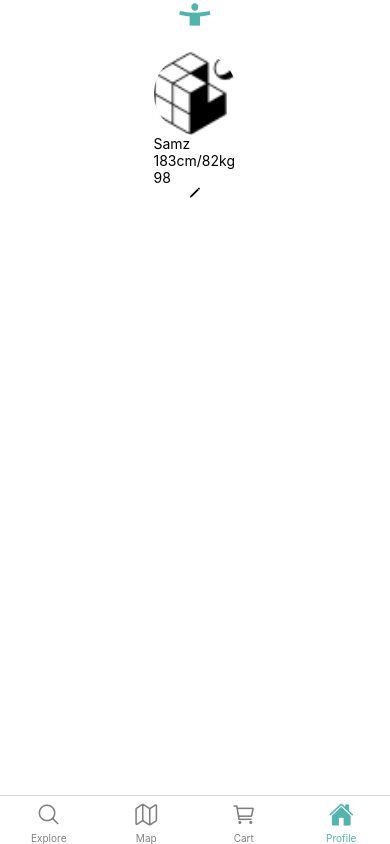
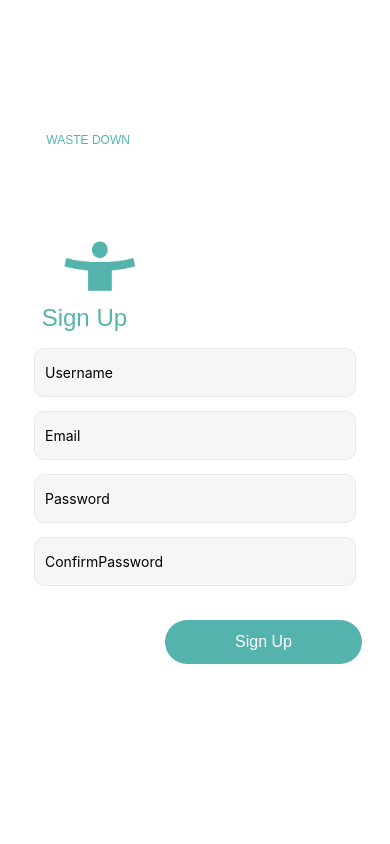
Before and after one commit to samzhao273/HTN-2022-Project, a React Native app in the folder frontend/: screen / in a window 390 px wide. Built offline with nearby package versions, Linux system fonts and the light colour scheme.

Commit message:
Added signup/login/assets(icon img)

```diff
--- a/frontend/App.js
+++ b/frontend/App.js
@@ -3,10 +3,12 @@ import { StyleSheet, Text, View } from 'react-native';
 import Ionic from "react-native-vector-icons/Ionicons"
 import * as React from 'react';
 import MainContainer from './MainApp/MainContainer'
+import Login from "./Login.js"
+import Signup from "./Signup.js"
 
 export default function App() {
   return (
-    <MainContainer/>
+    <Signup/>
   );
 }
 
--- /dev/null
+++ b/frontend/Login.js
@@ -0,0 +1,258 @@
+import React from "react"
+import { StatusBar } from 'expo-status-bar';
+import { StyleSheet, Text, View, SafeAreaView, Image ,TextInput, TouchableOpacity} from 'react-native';
+import { useState } from 'react';
+
+export default function login() {
+  const [isSecureEntry, setIsSecureEntry] = useState(true);
+  return (
+    <SafeAreaView style={styles.root}>
+      <Text style = {styles.text}> WASTE DOWN</Text>
+
+      <Image
+        style={styles.image}
+        source={require('./assets/man.png')}
+      />
+
+      <Text style = {styles.LogInText}> Log in </Text>
+
+      <View style = {styles.emailInput}>
+        <TextInput placeholder='Email'  />
+      </View>
+
+      <View style = {styles.passwordInput}>
+        <TextInput placeholder='Password'
+            secureTextEntry={isSecureEntry}/>
+      </View>
+
+
+      <TouchableOpacity
+        onPress={() => { console.warn('Show Password Pressed') }}
+        style = {styles.showPasswordButton} >
+        <Text style = {styles.buttonShowPass}>Show</Text>
+      </TouchableOpacity>
+
+
+      <TouchableOpacity
+        style={styles.buttonLogin}
+        onPress={() => { console.warn('login pressed') }} >
+        <Text style={styles.buttonText}>Log in</Text>
+      </TouchableOpacity>
+
+
+      <TouchableOpacity
+        onPress={() => { console.warn('sign up pressed') }}
+        style = {styles.buttonRegister} >
+        <Text style = {styles.buttonText}>Sign Up</Text>
+      </TouchableOpacity>
+
+
+      <TouchableOpacity
+        onPress={() => { console.warn('forgot password pressed') }}
+        style = {styles.buttonForgotPass} >
+        <Text style = {styles.buttonForgotPassText}>Forgot your password?</Text>
+      </TouchableOpacity>
+
+
+
+    </SafeAreaView>
+
+
+
+
+  );
+};
+
+
+
+const styles = StyleSheet.create({
+  root: {
+    flex: 1,
+    backgroundColor: '#FFFFFF',
+    alignItems: 'center',
+    justifyContent: 'center',
+
+  },
+
+  text: {
+    position: 'absolute',
+    width: 97,
+    height: 25,
+    left: 43,
+    top: 122,
+    color: '#55B3AE',
+    // fontFamily: 'Inter',
+    fontWeight: '400',
+    fontSize: 12,
+    display: 'flex',
+    alignItems: 'flex-end',
+    textAlign: 'center',
+
+
+  },
+
+  LogInText: {
+    position: 'absolute',
+    width: 125,
+    height: 32,
+    left: 35,
+    top: 300,
+    color: '#55B3AE',
+    // fontFamily: 'Inter',
+    fontWeight: '400',
+    fontSize: 24,
+    display: 'flex',
+    alignItems: 'flex-end',
+    textAlign: 'center',
+
+
+  },
+
+  emailInput: {
+    position: 'absolute',
+    height: 49,
+    width: 322,
+    left: 34,
+    top: 348,
+    backgroundColor: '#F6F6F6',
+    borderRadius: 10,
+    borderWidth: 1,
+    borderColor: "#E8E8E8",
+    justifyContent:'center',
+    paddingHorizontal: 10,
+
+  },
+
+  passwordInput: {
+    position: 'absolute',
+    height: 49,
+    width: 322,
+    left: 34,
+    top: 411,
+    backgroundColor: '#F6F6F6',
+    borderRadius: 10,
+    borderWidth: 1,
+    borderColor: "#E8E8E8",
+    justifyContent: 'center',
+    paddingHorizontal: 10,
+  },
+
+
+  placeholder: {
+    height: 40,
+
+  },
+  showPasswordButton:{
+    position: 'absolute',
+    width: 43,
+    height: 19,
+    right: 50,
+    top: 425,
+
+
+  },
+
+
+  buttonLogin: {
+    position: 'absolute',
+
+    alignItems: 'center',
+    justifyContent:'center',
+
+    paddingLeft: 16,
+    paddingRight: 16,
+
+    height: 44,
+    left:165,
+    right: 32,
+    top: 500,
+
+    backgroundColor: '#B1DBD8',
+    borderRadius: 100
+  },
+
+  buttonRegister: {
+    position: 'absolute',
+
+    alignItems: 'center',
+    justifyContent:'center',
+
+    paddingLeft: 16,
+    paddingRight: 16,
+
+    height: 44,
+    left:165,
+    right: 32,
+    top: 555,
+
+    backgroundColor: '#55B3AE',
+    borderRadius: 100
+  },
+
+  buttonForgotPass: {
+    // position: 'absolute',
+    // width: 286,
+    // height: 16,
+    // bottom: 198,
+    // left: 120,
+    // backgroundColor: 'white',
+    // alignItems: 'center',
+    // justifyContent:'center'
+    position: 'absolute',
+
+    alignItems: 'center',
+    justifyContent:'center',
+
+    paddingLeft: 16,
+    paddingRight: 16,
+
+    height: 44,
+    left:165,
+    right: 32,
+    top: 600,
+
+    backgroundColor: 'white',
+    borderRadius: 100
+
+  },
+
+  buttonText: {
+    color: 'white',
+    fontFamily: 'Arial',
+    fontWeight: '300',
+    fontSize: 16,
+
+
+  },
+
+  buttonForgotPassText: {
+    color: '#55B3AE',
+    fontFamily: 'Arial',
+    fontStyle: 'normal',
+    fontWeight: '400',
+    fontSize: 13,
+
+
+
+  },
+
+  buttonShowPass:{
+    color: '#B1DBD8',
+    fontFamily: 'Arial',
+    fontStyle: 'normal',
+    fontWeight: '300',
+    fontSize: 16,
+
+
+  },
+
+  image: {
+    width: 80,
+    resizeMode: 'contain',
+    top:130,
+    left:60,
+    position: 'absolute',
+  }
+
+
+});
--- /dev/null
+++ b/frontend/Signup.js
@@ -0,0 +1,206 @@
+import React from "react"
+import { StatusBar } from 'expo-status-bar';
+import { StyleSheet, Text, View, SafeAreaView, Image ,TextInput, TouchableOpacity} from 'react-native';
+import { useState } from 'react';
+
+export default function signup() {
+  return (
+    <SafeAreaView style={styles.container}>
+
+    <Text style = {styles.text}> WASTE DOWN</Text>
+
+      <Image
+        style={styles.image}
+        source={require('./assets/man.png')}
+      />
+
+      <Text style = {styles.LogInText}> Sign Up</Text>
+
+    <View style = {styles.usernameInput}>
+      <TextInput placeholder='Username'  />
+      </View>
+
+      <View style = {styles.emailInput}>
+      <TextInput placeholder='Email'  />
+      </View>
+
+
+
+      <View style = {styles.passwordInput}>
+      <TextInput placeholder='Password'
+          secureTextEntry/>
+      </View>
+
+      <View style = {styles.confirmPasswordInput}>
+      <TextInput placeholder='ConfirmPassword'
+          secureTextEntry/>
+      </View>
+
+
+
+
+
+
+
+        <TouchableOpacity
+        onPress={() => {
+          console.warn('sign up pressed')
+        }}
+        style = {styles.buttonRegister}
+        >
+          <Text style = {styles.buttonText}>Sign Up</Text>
+        </TouchableOpacity>
+
+
+
+
+
+
+
+
+    </SafeAreaView>
+  );
+}
+
+
+const styles = StyleSheet.create({
+  container: {
+    flex: 1,
+    // backgroundColor: '#55B3AE',
+  },
+
+  logo:{
+    position: 'absolute',
+    width: 96,
+    height: 89,
+    left: 50,
+    top: 150
+  },
+
+  text: {
+    position: 'absolute',
+    width: 97,
+    height: 25,
+    left: 43,
+    top: 122,
+    color: '#55B3AE',
+    fontFamily: 'Arial',
+    fontWeight: '400',
+    fontSize: 12,
+    display: 'flex',
+    alignItems: 'flex-end',
+    textAlign: 'center',
+
+
+  },
+
+  LogInText: {
+    position: 'absolute',
+    width: 125,
+    height: 32,
+    left: 35,
+    top: 300,
+    color: '#55B3AE',
+    fontFamily: 'Arial',
+    fontWeight: '400',
+    fontSize: 24,
+    display: 'flex',
+    alignItems: 'flex-end',
+    textAlign: 'center',
+
+
+  },
+
+  usernameInput:{
+    position: 'absolute',
+    height: 49,
+    width: 322,
+    left: 34,
+    top: 348,
+    backgroundColor: '#F6F6F6',
+    borderRadius: 10,
+    borderWidth: 1,
+    borderColor: "#E8E8E8",
+    justifyContent:'center',
+    paddingHorizontal: 10,
+
+  },
+
+
+  emailInput: {
+    position: 'absolute',
+    height: 49,
+    width: 322,
+    left: 34,
+    top: 411,
+    backgroundColor: '#F6F6F6',
+    borderRadius: 10,
+    borderWidth: 1,
+    borderColor: "#E8E8E8",
+    justifyContent:'center',
+    paddingHorizontal: 10,
+
+  },
+
+  passwordInput: {
+    position: 'absolute',
+    height: 49,
+    width: 322,
+    left: 34,
+    top: 474,
+    backgroundColor: '#F6F6F6',
+    borderRadius: 10,
+    borderWidth: 1,
+    borderColor: "#E8E8E8",
+    justifyContent: 'center',
+    paddingHorizontal: 10,
+  },
+
+  confirmPasswordInput: {
+    position: 'absolute',
+    height: 49,
+    width: 322,
+    left: 34,
+    top: 537,
+    backgroundColor: '#F6F6F6',
+    borderRadius: 10,
+    borderWidth: 1,
+    borderColor: "#E8E8E8",
+    justifyContent:'center',
+    paddingHorizontal: 10,
+  },
+
+
+  buttonRegister: {
+    position: 'absolute',
+    height: 44,
+    left: 165,
+    right: 28,
+    top: 620,
+    backgroundColor: '#55B3AE',
+    borderRadius: 100,
+    alignItems: 'center',
+    justifyContent:'center'
+  },
+
+  inputText: {
+
+  },
+
+  buttonText: {
+    color: 'white',
+    fontFamily: 'Arial',
+    fontWeight: '300',
+    fontSize: 16,
+  },
+
+  image: {
+    width: 80,
+    resizeMode: 'contain',
+    top:130,
+    left:60,
+    position: 'absolute',
+  }
+
+
+});
```
Also changed, not shown: frontend/assets/man.png (added), 1 other file (tests, documents, lock files or other folders).
